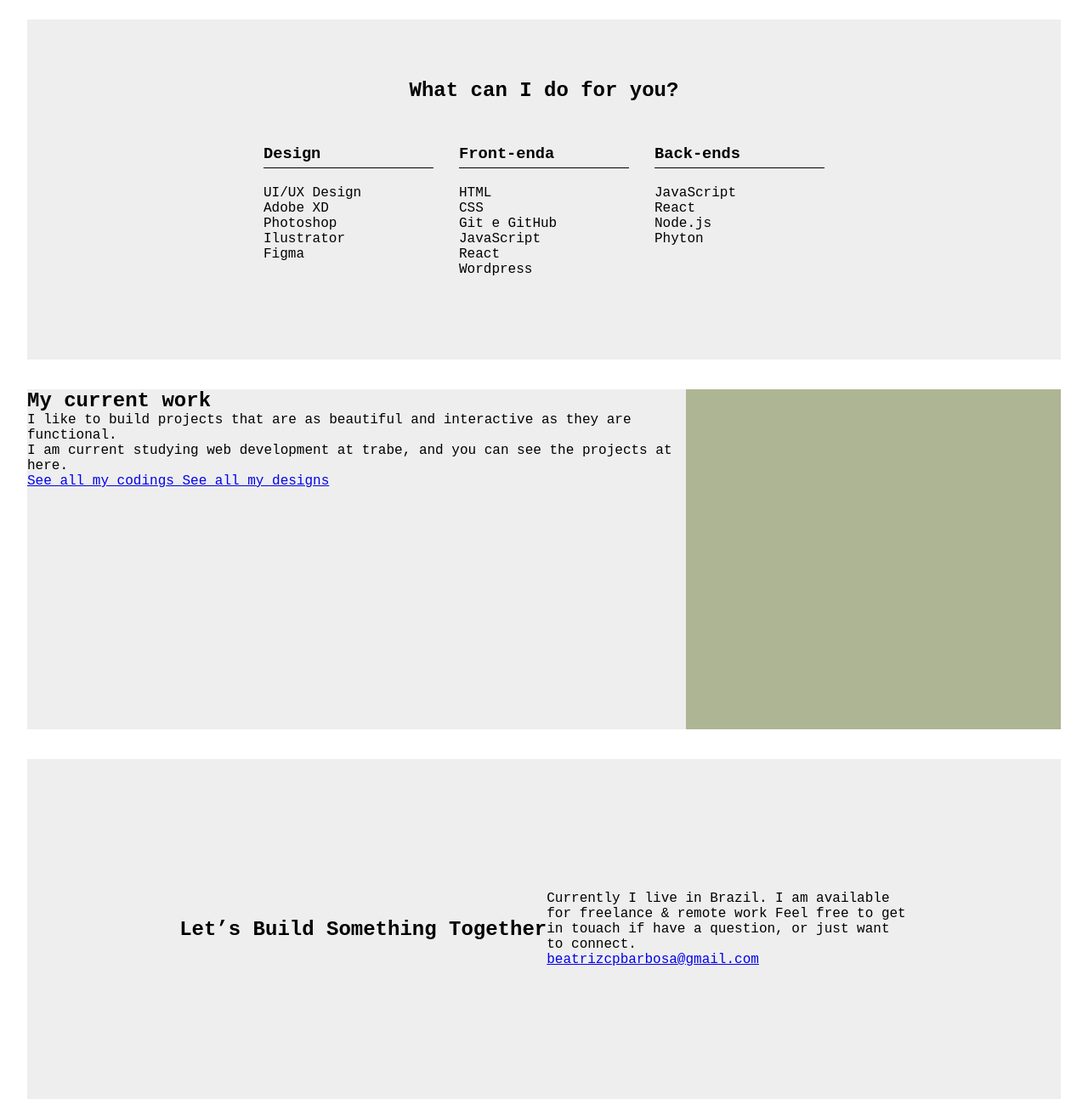
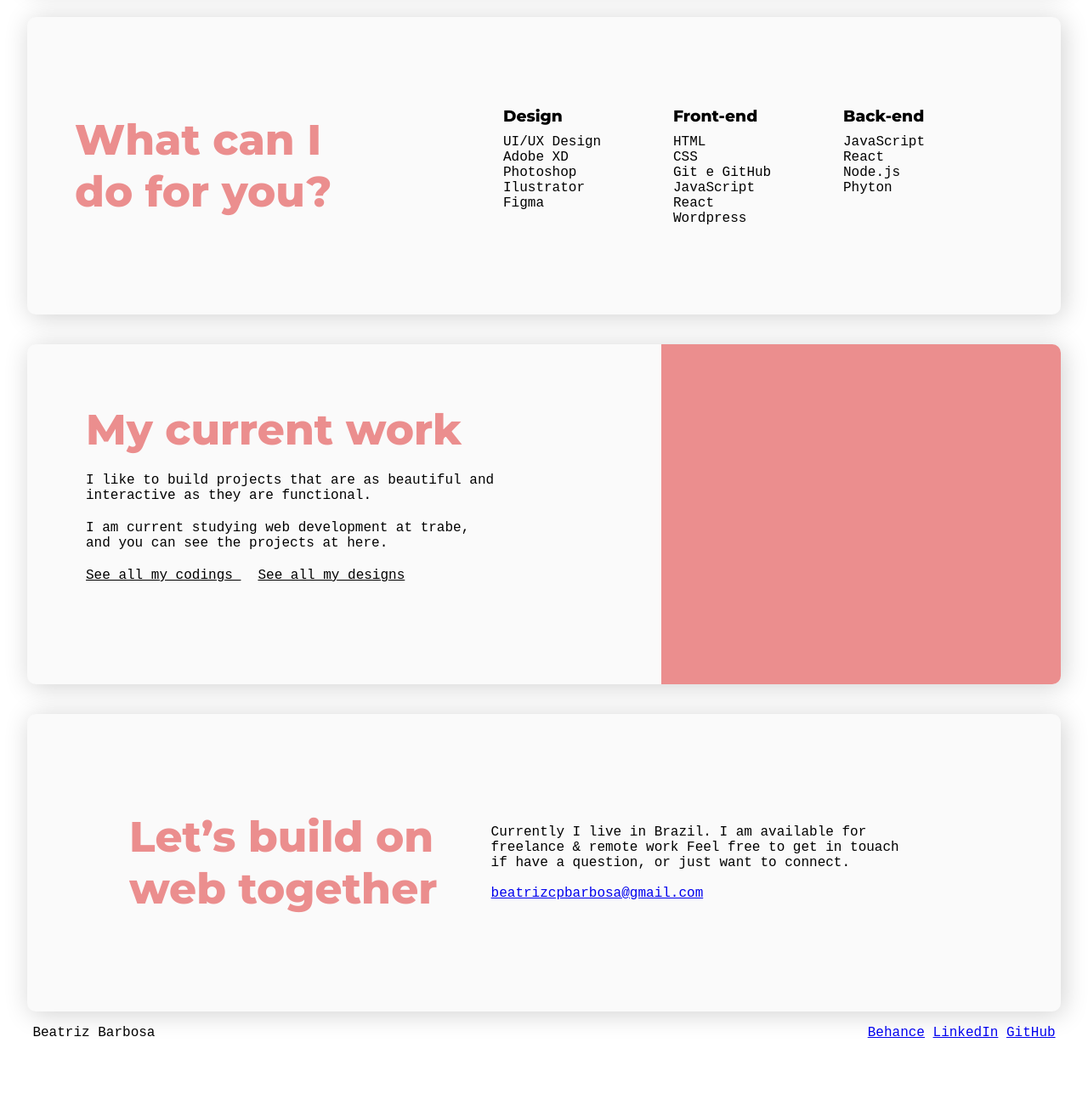
Before and after one commit to beatrizcpbarbosa/beatrizcpbarbosa.github.io, a plain HTML site: page index.html in a window 1280 px wide. Shown: the part 800-2100 px from the top of the page at 85% size. After the commit the page ends 2040 px from the top, so only its background shows below. Drawn offline with Linux system fonts and the light colour scheme; a web font is replaced by a local one.

Commit message:
novo layout base

```diff
--- a/index.html
+++ b/index.html
@@ -6,7 +6,7 @@
     <title>Beatriz Barbosa</title>
     <link rel="stylesheet" type="text/css" href="style.css">
     <link rel="preconnect" href="https://fonts.gstatic.com">
-    <link href="https://fonts.googleapis.com/css2?family=Montserrat:wght@300;800&display=swap"  rel="stylesheet">
+    <link href="https://fonts.googleapis.com/css2?family=Montserrat:wght@200;800;900&display=swap" rel="stylesheet">
     <link rel="preconnect" href="https://fonts.gstatic.com">
     <link href="https://fonts.googleapis.com/css2?family=Oxygen+Mono&display=swap" rel="stylesheet">
     </head>
@@ -32,10 +32,10 @@
             </div>
 
             <div id="content-main">
-                <h1>Hello</h1>
+                <h1>Hello.</h1>
 
                 <p>My name is Beatriz Barbosa. I like to call myself coding designer, I’m a web designer and full-stack developer who lives in Brazil.</p>
-                <p>On my free time a like to make illustrations and you can check that at my instagram <a href="">@biando.jpg</a></p>
+                <p>On my free time a like to make illustrations and you can check that at my instagram <strong><a href="">@biando.jpg</a></strong></p>
                 <p>ou can also check on my social media and screw to see more about me and my work</p>
 
                 <ul>
@@ -45,7 +45,7 @@
                     <li><a href="">LikedIn</a></li>
                 </ul>
 
-                <p id="btn">About me</p>
+                <div id="btn">About me</div>
             </div>
 
         </main>
@@ -68,7 +68,7 @@
                 </div>
 
                 <div class="lista-habilidades">
-                    <h3>Front-enda</h3>
+                    <h3>Front-end</h3>
                     <ul>
                         <li>HTML</li>
                         <li>CSS</li>
@@ -80,7 +80,7 @@
                 </div>
 
                 <div class="lista-habilidades">
-                    <h3>Back-ends</h3>
+                    <h3>Back-end</h3>
                     <ul>
                         <li>JavaScript</li>
                         <li>React</li>
@@ -96,17 +96,10 @@
 
             <div id='content-work'>
                 <h2>My current work</h2>
-
-                <div class="conteiner-work">
-                    <div class="paragrafo">
-                        <p>I like to build projects that are as beautiful and interactive as they are functional.</p>
-                        <p>I am current studying web development at trabe, and you can see the projects at here. </p>
-                    </div>
-                    <div class="links">
-                        <a href=" link " target="_blank"> See all my  codings </a>
-                        <a href=" link " target="_blank"> See all my designs </a>
-                    </div>
-                </div>
+                <p>I like to build projects that are as beautiful and interactive as they are functional.</p>
+                <p>I am current studying web development at trabe, and you can see the projects at here. </p>
+                <a href=" link " target="_blank"> See all my  codings </a>
+                <a href=" link " target="_blank"> See all my designs </a>
             </div>
 
             <div id="content-aside-work">
@@ -116,13 +109,14 @@
         </section>
 
         <section id="contact">
-            <h2>Let’s Build Something Together</h2>
+            <h2>Let’s build on web together</h2>
             <div class="conteiner-contact">
                 <p>Currently I live in Brazil.
                 I am available for freelance & remote work
                 Feel free to get in touach if
                 have a question,   or just want to connect.</p>
-                <a href="mailto:beatrizcpbarbosa@gmail.com" target="_blank">beatrizcpbarbosa@gmail.com</a>
+                <br>
+                <a id="email" href="mailto:beatrizcpbarbosa@gmail.com" target="_blank">beatrizcpbarbosa@gmail.com</a>
         </section>
 
         <footer>
--- a/style.css
+++ b/style.css
@@ -14,15 +14,12 @@ body{
 
 
 /* header */
-
 header{
-    /* position: absolute;
-    z-index: 1; */
     display: flex;
+    height: 35px;
+    width: 94%;
+    margin: 0 auto;
     justify-content: space-between;
-    width: 95%;
-    margin: 0 auto;
-    padding: 10px 20px 10px 20px;
     align-items: center;
 }
 
@@ -44,15 +41,19 @@ header{
 main {
     height: 750px;
     width: 95%;
-    background-color: #eeeeee;
+    background-color: #FAFAFA;
     margin: 0 auto;
     display: flex;
+    box-shadow: 3px 3px 30px #D1D1D1;
+    border-radius: 10px;
 }
 
+
 #content-aside {
-    background-color: #AEB594;
+    background-color: #EB8E8E;
     height: 750px;
     width: 35%;
+    border-radius: 10px 0px 0px 10px;
 }
 
 #content-main {
@@ -60,6 +61,12 @@ main {
     color:black;
     margin-left: 75px;
     margin-top: 170px;
+}
+
+#content-main h1 {
+    font-family: 'Montserrat', sans-serif;
+    font-weight: 800;
+    font-size: 100px;
 }
 
 #content-main p {
@@ -76,22 +83,43 @@ main {
     padding-left: 10px;
 }
 
+#content-main a {
+    color: black;
+}
+
+#btn {
+    padding: 10px;
+    margin-top: 20px;
+    width: 130px;
+    text-align: center;
+    background-color: #EB8E8E;
+    border-radius: 10px;
+    color: white;
+}
 /* main  */
 
 /* habilidades  */
-
 #habilidades {
-    height: 400px;
+    height: 350px;
     width: 95%;
     margin: 0 auto;
     margin-top: 35px;
-    background-color: #eeeeee;
+    background-color: #FAFAFA;
+    box-shadow: 3px 3px 30px #D1D1D1;
+    border-radius: 10px;
+    display: flex;
+    justify-content: center;
+    align-items: center;
 }
 
 #habilidades h2 {
-    text-align: center;
-    padding-top: 70px;
-    padding-bottom: 50px;
+    text-align: left;
+    font-family: 'Montserrat', sans-serif;
+    font-weight: 700;
+    font-size: 50px;
+    color: #EB8E8E;
+    margin-right: 200px;
+    width: 25%;
 }
 
 .conteiner-habilidades{
@@ -100,106 +128,95 @@ main {
     flex-wrap: wrap;
 }
 
-.conteiner-habilidades .lista-habilidades + .lista-habilidades{
-    padding-left: 30px;
-}
-
 .lista-habilidades h3 {
-    padding-bottom: 5px;
-    border-bottom: solid black 1.5px;
-    margin-bottom: 20px;
+    margin-bottom: 10px;
+    font-family: 'Montserrat', sans-serif;
+    font-weight: 550;
     width: 200px;
 }
-
-
 /* habilidades  */
 
 /* works  */
-
 #work{
     height: 400px;
     width: 95%;
     margin: 0 auto;
     margin-top: 35px;
-    background-color: #eeeeee;
+    background-color: #FAFAFA;
+    box-shadow: 3px 3px 30px #D1D1D1;
+    border-radius: 10px;
     display: flex;
     justify-content: space-between;
 }
 
-#work h2 {
-    /* position: absolute;
-    z-index: 1;
-    left: 0;
-    right: 0; */
-    /* margin: 0 auto;
-    text-align: center; */
-    /* margin-top: 70px;
-    padding-bottom: 50px; */
+#content-work {
+    width: 50%;
+    margin: 0 auto;
+    margin-top: 70px;
+
+}
+#content-work h2 {
+    font-family: 'Montserrat', sans-serif;
+    font-weight: 700;
+    font-size: 50px;
+    color: #EB8E8E;
+    margin-bottom: 20px;
 }
 
-.conteiner-work {
-    /* width: 100%;
-    position: absolute;
-    z-index: 1;
-    left: 0;
-    right: 0;
-    margin: 0 auto;
-    margin-top: 200px; */
-
+#content-work p {
+    width: 80%;
+    margin-bottom: 20px;
 }
 
-.paragrafo {
-    /* display: flex; */
-}
-
-.conteiner-work p {
-    /* width: 25%; */
-}
-
-.links {
-    /* display: flex;
-    flex-direction: column; */
+#content-work a {
+    padding-right: 20px;
+    color: black;
 }
 
 #content-aside-work {
-    background-color: #AEB594;
+    background-color: #EB8E8E;
+    border-radius: 0px 10px 10px 0px;
     height: 400px;
     width: 470px;
 }
 
 /* contact  */
-
 #contact{
-    height: 400px;
+    height: 350px;
     width: 95%;
     margin: 0 auto;
     margin-top: 35px;
-    background-color: #eeeeee;
+    background-color: #FAFAFA;
+    box-shadow: 3px 3px 30px #D1D1D1;
+    border-radius: 10px;
     display: flex;
-    justify-content: center;
+    /* justify-content: center; */
     align-items: center;
 }
 
 .conteiner-contact {
-    width: 35%;
-}
-
-.conteiner-contact {
-    width: 35%;
-
+    width: 40%;
 }
 
 #contact h2 {
-    /* text-align: center; */
-
+    font-family: 'Montserrat', sans-serif;
+    font-weight: 700;
+    font-size: 50px;
+    color: #EB8E8E;
+    width: 35%;
+    margin-left: 120px;
 }
 
+#conteiner-contact a{
+    color: black;
+}
+/* contact  */
+
 /* footer  */
-
 footer{
     display: flex;
     height: 50px;
-    width: 95%;
+    width: 94%;
     margin: 0 auto;
     justify-content: space-between;
     align-items: center;
```
